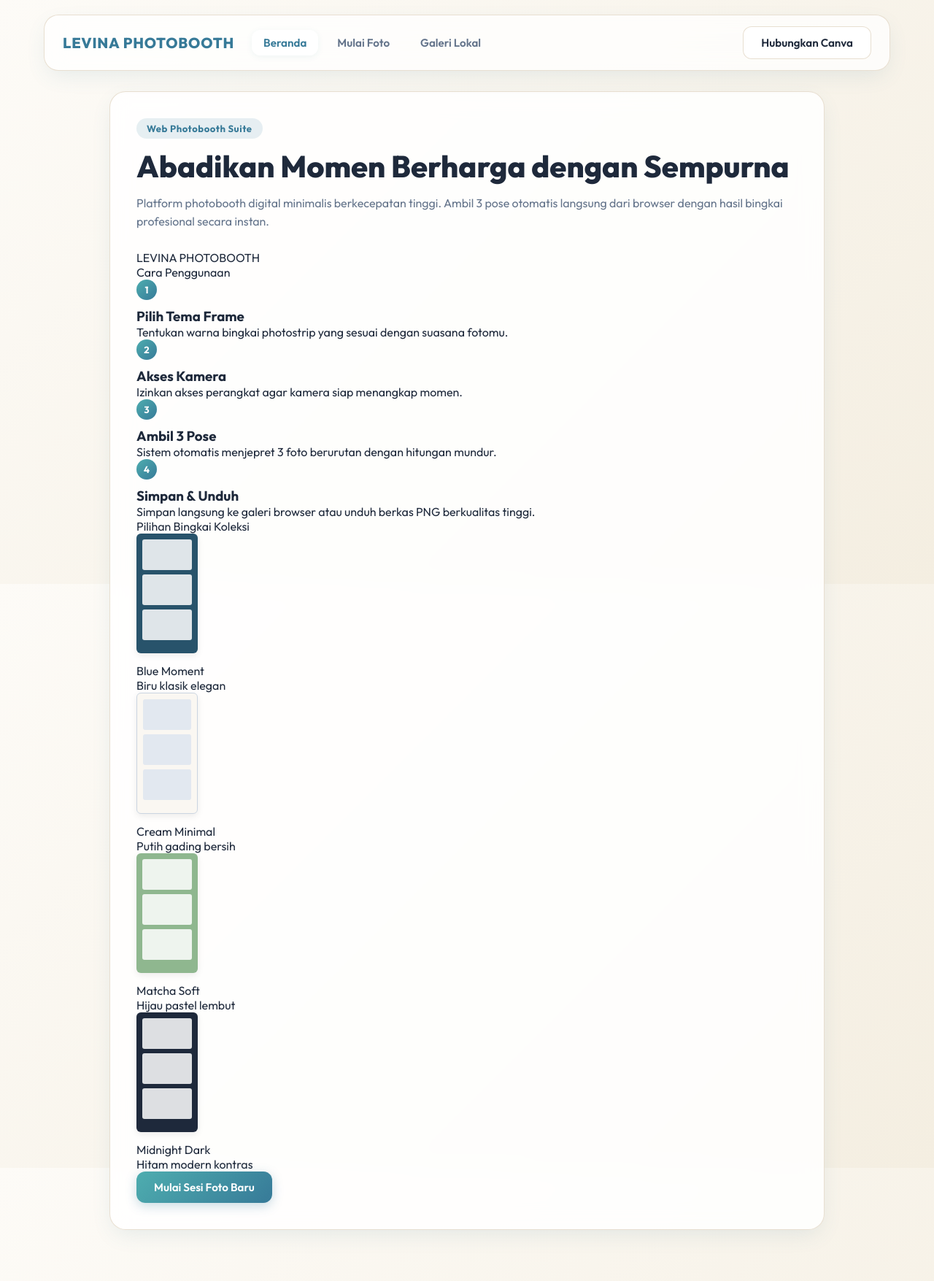
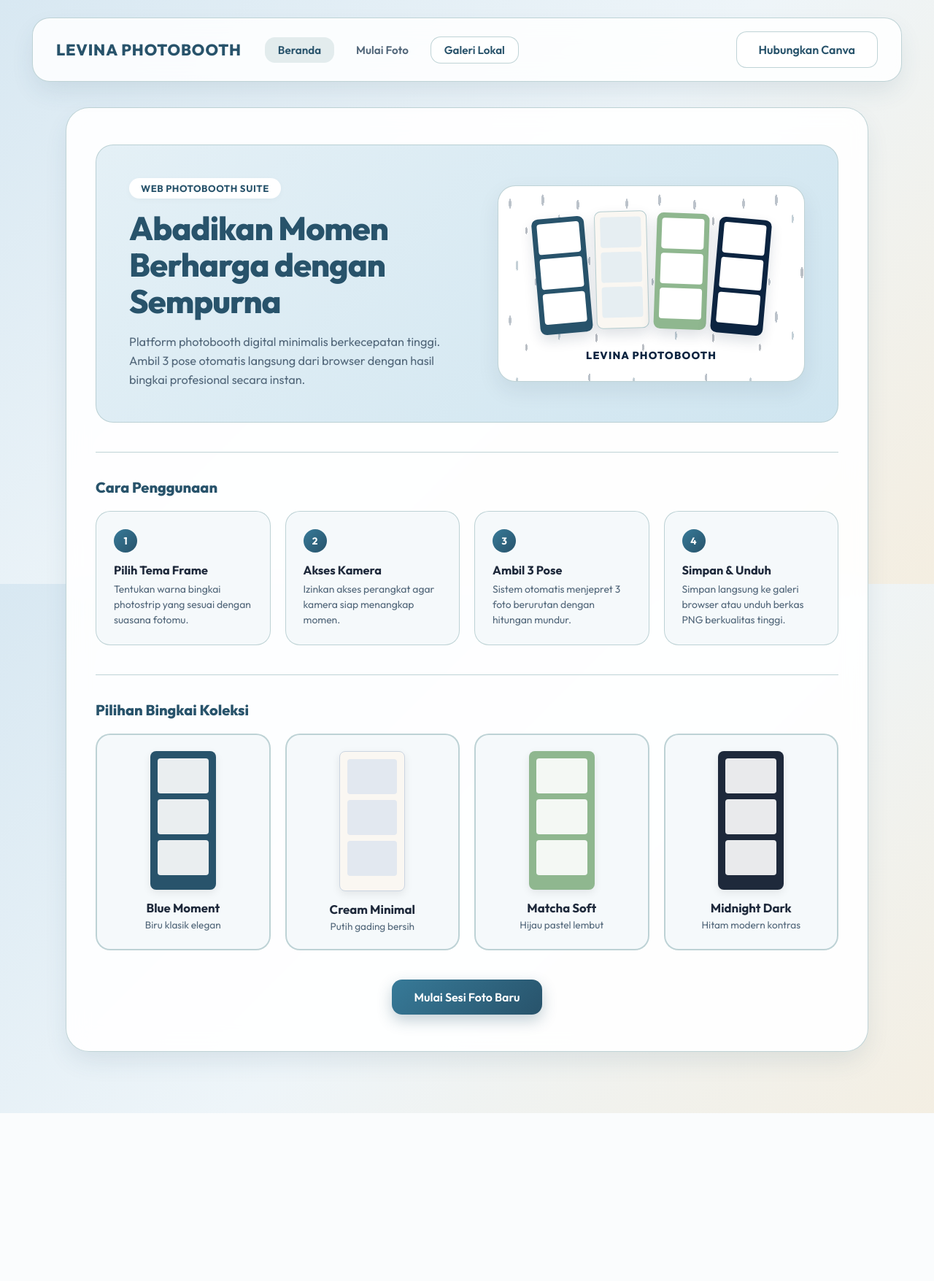
Before and after one commit to ShaffinaNurKamila/levina-photobooth, a PHP site: page / in a window 1280 px wide. Shown: the whole page at 73% size. After the commit the page ends 1525 px from the top, so only its background shows below. Run offline with PHP 8.4, Linux system fonts and the light colour scheme.

Commit message:
Update style.css

```diff
--- a/style.css
+++ b/style.css
@@ -1,13 +1,14 @@
 :root {
-    --bg-dark: linear-gradient(135deg, #fdfbf7 0%, #f4eee1 100%);
-    --panel-bg: rgba(255, 255, 255, 0.85);
-    --panel-border: rgba(230, 220, 205, 0.9);
+    --bg-main: linear-gradient(135deg, #d8e8f2 0%, #eef5f9 50%, #f4eee1 100%);
+    --panel-bg: rgba(255, 255, 255, 0.92);
+    --panel-border: rgba(180, 204, 207, 0.85);
     --text-main: #1e293b;
-    --text-muted: #64748b;
-    --primary-blue: #377A98;
-    --primary-gradient: linear-gradient(135deg, #4EADAF 0%, #377A98 100%);
-    --success: #10b981;
-    --glass-shadow: 0 10px 30px -5px rgba(55, 122, 152, 0.12);
+    --text-muted: #52677a;
+    --primary-blue: #28536B;
+    --secondary-blue: #377A98;
+    --primary-gradient: linear-gradient(135deg, #377A98 0%, #28536B 100%);
+    --card-bg: #f5f9fb;
+    --glass-shadow: 0 15px 35px -5px rgba(40, 83, 107, 0.12);
 }
 
 * {
@@ -16,13 +17,14 @@
     padding: 0;
 }
 
-html, body {
+html,
+body {
     font-family: 'Outfit', sans-serif;
-    background: var(--bg-dark);
+    background: var(--bg-main);
     color: var(--text-main);
     min-height: 100vh;
     overflow-x: hidden;
-    overflow-y: auto; /* Pastikan halaman selalu bisa di-scroll ke bawah */
+    overflow-y: auto;
     background-attachment: fixed;
 }
 
@@ -35,23 +37,23 @@ body {
     display: flex;
     flex-direction: column;
     min-height: 100vh;
-    padding: 20px;
-    max-width: 1200px;
+    padding: 24px;
+    max-width: 1240px;
     margin: 0 auto;
     width: 100%;
 }
 
-/* ================= HEADER & NAVIGASI ================= */
+/* Header Estetik */
 .app-header {
     display: flex;
     justify-content: space-between;
     align-items: center;
-    padding: 15px 25px;
-    margin-bottom: 28px;
-    background: rgba(255, 255, 255, 0.75);
+    padding: 18px 32px;
+    margin-bottom: 35px;
+    background: rgba(255, 255, 255, 0.85);
     backdrop-filter: blur(15px);
     border: 1px solid var(--panel-border);
-    border-radius: 20px;
+    border-radius: 24px;
     box-shadow: var(--glass-shadow);
     position: sticky;
     top: 15px;
@@ -61,17 +63,13 @@ body {
 .brand-group {
     display: flex;
     align-items: center;
-    gap: 24px;
+    gap: 32px;
 }
 
 .logo {
-    font-size: 1.25rem;
+    font-size: 1.35rem;
     font-weight: 800;
     color: var(--primary-blue);
-    display: flex;
-    align-items: center;
-    gap: 8px;
-    white-space: nowrap;
     cursor: pointer;
     letter-spacing: 0.04em;
 }
@@ -79,7 +77,7 @@ body {
 .app-nav {
     display: flex;
     align-items: center;
-    gap: 10px;
+    gap: 12px;
 }
 
 .nav-link {
@@ -87,49 +85,53 @@ body {
     text-decoration: none;
     font-weight: 600;
     font-size: 0.95rem;
-    padding: 8px 16px;
-    border-radius: 12px;
+    padding: 8px 18px;
+    border-radius: 14px;
     cursor: pointer;
     transition: all 0.2s ease;
 }
 
-.nav-link:hover, .nav-link.active {
+.nav-link:hover,
+.nav-link.active {
     color: var(--primary-blue);
-    background: rgba(255, 255, 255, 0.95);
-    box-shadow: 0 2px 8px rgba(55, 122, 152, 0.08);
+    background: rgba(180, 204, 207, 0.35);
 }
 
-.header-right {
-    display: flex;
-    align-items: center;
+#nav-gallery {
+    border: 1.5px solid var(--panel-border);
+    color: var(--primary-blue);
+    background: rgba(255, 255, 255, 0.7);
 }
 
-.user-badge {
-    font-size: 0.85rem;
-    font-weight: 700;
-    color: var(--primary-blue);
-    background: rgba(55, 122, 152, 0.12);
-    padding: 7px 14px;
-    border-radius: 20px;
+#nav-gallery:hover,
+#nav-gallery.active {
+    background: var(--primary-blue);
+    color: #ffffff;
+    border-color: var(--primary-blue);
 }
 
-/* ================= MAIN LAYOUT (FIX SCROLL) ================= */
+.nav-canva-btn {
+    padding: 8px 18px;
+    font-size: 0.88rem;
+}
+
+/* Main Layout */
 .app-main {
     flex: 1;
     display: flex;
     justify-content: center;
-    align-items: flex-start; /* Penting: agar konten panjang tidak terpotong di atas/bawah */
+    align-items: flex-start;
     width: 100%;
-    padding-bottom: 50px; /* Ruang ekstra di bawah agar scroll nyaman */
+    padding-bottom: 60px;
 }
 
 .screen {
     display: none;
     width: 100%;
-    max-width: 980px;
+    max-width: 1100px;
     flex-direction: column;
     align-items: center;
-    animation: fadeIn 0.25s ease;
+    animation: fadeIn 0.3s ease;
 }
 
 .screen.active {
@@ -137,63 +139,186 @@ body {
 }
 
 @keyframes fadeIn {
-    from { opacity: 0; transform: translateY(8px); }
-    to { opacity: 1; transform: translateY(0); }
+    from {
+        opacity: 0;
+        transform: translateY(10px);
+    }
+
+    to {
+        opacity: 1;
+        transform: translateY(0);
+    }
 }
 
-/* ================= PANELS ================= */
-.panel, .content-panel {
+.panel {
     background: var(--panel-bg);
     border: 1px solid var(--panel-border);
-    border-radius: 22px;
-    padding: 36px;
+    border-radius: 32px;
+    padding: 50px 40px;
     width: 100%;
     box-shadow: var(--glass-shadow);
     backdrop-filter: blur(15px);
 }
 
-/* ================= HERO SECTION ================= */
-.hero-box {
-    max-width: 660px;
-    margin: 0 auto;
-    text-align: center;
-    padding: 10px 0;
+/* Hero Banner */
+.hero-banner {
+    display: grid;
+    grid-template-columns: 1.05fr 0.95fr;
+    gap: 40px;
+    align-items: center;
+    background: linear-gradient(135deg, #e4f0f6 0%, #cfe5f0 100%);
+    border-radius: 24px;
+    padding: 45px;
+    margin-bottom: 40px;
+    border: 1px solid var(--panel-border);
 }
 
-.badge, .hero-badge {
-    background: rgba(55, 122, 152, 0.12);
+.hero-text-content {
+    text-align: left;
+}
+
+.badge {
+    background: #ffffff;
     color: var(--primary-blue);
-    padding: 6px 14px;
+    padding: 6px 16px;
     border-radius: 20px;
     font-size: 0.82rem;
     font-weight: 700;
     display: inline-block;
-    margin-bottom: 14px;
+    margin-bottom: 16px;
+    box-shadow: 0 2px 8px rgba(0, 0, 0, 0.03);
     letter-spacing: 0.04em;
+    text-transform: uppercase;
 }
 
 h1 {
-    font-size: 2.6rem;
+    font-size: 2.8rem;
     font-weight: 800;
-    margin-bottom: 14px;
-    color: var(--text-main);
-    line-height: 1.15;
+    margin-bottom: 16px;
+    color: var(--primary-blue);
+    line-height: 1.12;
+    letter-spacing: -0.02em;
 }
 
 h2 {
-    font-size: 1.75rem;
+    font-size: 1.85rem;
     font-weight: 800;
-    margin-bottom: 8px;
+    margin-bottom: 10px;
     color: var(--text-main);
 }
 
 .subtitle {
     color: var(--text-muted);
-    margin-bottom: 26px;
+    margin-bottom: 24px;
     line-height: 1.6;
-    font-size: 1rem;
+    font-size: 1.02rem;
 }
 
+.no-margin-bottom {
+    margin-bottom: 0;
+}
+
+/* Card Putih dengan Hiasan Droplets/Hujan Biru Tua & Multi Frame */
+.hero-visual-card {
+    position: relative;
+    overflow: hidden;
+    background: #ffffff;
+    border-radius: 24px;
+    padding: 32px 20px 26px 20px;
+    text-align: center;
+    box-shadow: 0 12px 30px rgba(12, 36, 64, 0.08);
+    border: 1px solid var(--panel-border);
+}
+
+.rain-droplets-layer {
+    position: absolute;
+    inset: 0;
+    pointer-events: none;
+    z-index: 0;
+    opacity: 0.28;
+    background-image:
+        radial-gradient(1.8px 7px at 10% 15%, #0c2440 95%, transparent 100%),
+        radial-gradient(1.5px 5px at 24% 38%, #07172b 95%, transparent 100%),
+        radial-gradient(2px 8px at 38% 12%, #0c2440 95%, transparent 100%),
+        radial-gradient(1.5px 6px at 52% 28%, #28536b 95%, transparent 100%),
+        radial-gradient(2px 7px at 68% 16%, #0c2440 95%, transparent 100%),
+        radial-gradient(1.6px 6px at 84% 30%, #07172b 95%, transparent 100%),
+        radial-gradient(1.8px 7px at 16% 68%, #28536b 95%, transparent 100%),
+        radial-gradient(1.5px 5px at 32% 82%, #0c2440 95%, transparent 100%),
+        radial-gradient(2px 8px at 60% 74%, #07172b 95%, transparent 100%),
+        radial-gradient(1.6px 6px at 78% 64%, #0c2440 95%, transparent 100%),
+        radial-gradient(1.8px 6px at 92% 80%, #28536b 95%, transparent 100%);
+    background-size: 160px 160px;
+}
+
+.hero-multi-frames {
+    position: relative;
+    z-index: 1;
+    display: flex;
+    justify-content: center;
+    align-items: center;
+    gap: 10px;
+    padding: 6px 4px;
+}
+
+.hero-mockup-strip {
+    width: 72px;
+    padding: 7px 7px 14px 7px;
+    border-radius: 9px;
+    display: flex;
+    flex-direction: column;
+    gap: 6px;
+    box-shadow: 0 8px 18px rgba(12, 36, 64, 0.14);
+    transition: transform 0.25s ease;
+}
+
+.hero-mockup-strip:hover {
+    transform: translateY(-6px) scale(1.04) !important;
+}
+
+.hero-mockup-strip.frame-blue {
+    background: #28536B;
+    transform: rotate(-5deg) translateY(4px);
+}
+
+.hero-mockup-strip.frame-cream {
+    background: #FAF7F2;
+    border: 1.5px solid #B4CCCF;
+    transform: rotate(-1.5deg) translateY(-4px);
+}
+
+.hero-mockup-strip.frame-matcha {
+    background: #8FB78F;
+    transform: rotate(2deg) translateY(-2px);
+}
+
+.hero-mockup-strip.frame-midnight {
+    background: #0C2440;
+    transform: rotate(5deg) translateY(5px);
+}
+
+.hero-mockup-slot {
+    width: 100%;
+    height: 42px;
+    background: #ffffff;
+    border-radius: 4px;
+}
+
+.frame-cream .hero-mockup-slot {
+    background: #e6eef2;
+}
+
+.hero-card-caption {
+    position: relative;
+    z-index: 1;
+    margin-top: 18px;
+    font-weight: 800;
+    font-size: 0.9rem;
+    color: #0C2440;
+    letter-spacing: 0.08em;
+}
+
+/* Buttons */
 .btn-group {
     display: flex;
     gap: 12px;
@@ -201,19 +326,17 @@ h2 {
     flex-wrap: wrap;
 }
 
-/* ================= BUTTONS ================= */
 .btn {
     border: none;
-    border-radius: 12px;
-    padding: 12px 24px;
-    font-size: 0.95rem;
+    border-radius: 14px;
+    padding: 14px 30px;
+    font-size: 1rem;
     font-weight: 600;
     font-family: 'Outfit', sans-serif;
     cursor: pointer;
     display: inline-flex;
     align-items: center;
     justify-content: center;
-    gap: 8px;
     text-decoration: none;
     transition: all 0.2s ease;
 }
@@ -221,169 +344,181 @@ h2 {
 .btn:disabled {
     opacity: 0.45;
     cursor: not-allowed;
-    transform: none !important;
 }
 
 .primary-btn {
     background: var(--primary-gradient);
     color: #ffffff;
-    box-shadow: 0 4px 15px rgba(55, 122, 152, 0.28);
+    box-shadow: 0 8px 20px rgba(40, 83, 107, 0.28);
 }
 
 .primary-btn:hover:not(:disabled) {
     transform: translateY(-2px);
-    box-shadow: 0 6px 20px rgba(55, 122, 152, 0.38);
+    box-shadow: 0 10px 25px rgba(40, 83, 107, 0.38);
 }
 
 .outline-btn {
-    background: rgba(255, 255, 255, 0.85);
+    background: #ffffff;
     border: 1.5px solid var(--panel-border);
-    color: var(--text-main);
+    color: var(--primary-blue);
 }
 
 .outline-btn:hover:not(:disabled) {
-    background: #ffffff;
+    background: #f0f6fa;
     border-color: var(--primary-blue);
-    color: var(--primary-blue);
     transform: translateY(-2px);
 }
 
-/* ================= TUTORIAL SECTION ================= */
-.tutorial-section {
-    margin-top: 38px;
-    padding-top: 28px;
+/* Section Layouts */
+.section-block {
+    margin-top: 40px;
+    padding-top: 35px;
     border-top: 1px solid var(--panel-border);
     text-align: left;
 }
 
-.tutorial-title {
-    font-size: 1.1rem;
-    font-weight: 700;
+.section-heading {
+    font-size: 1.25rem;
+    font-weight: 800;
     color: var(--primary-blue);
-    margin-bottom: 18px;
-    text-align: center;
+    margin-bottom: 20px;
 }
 
-.tutorial-grid {
+/* Feature Cards */
+.feature-grid {
     display: grid;
-    grid-template-columns: repeat(auto-fit, minmax(190px, 1fr));
-    gap: 16px;
+    grid-template-columns: repeat(auto-fit, minmax(210px, 1fr));
+    gap: 20px;
 }
 
-.tutorial-card {
-    background: rgba(255, 255, 255, 0.7);
+.feature-card {
+    background: var(--card-bg);
     border: 1px solid var(--panel-border);
-    border-radius: 16px;
-    padding: 18px;
+    border-radius: 20px;
+    padding: 24px;
     transition: transform 0.2s ease;
 }
 
-.tutorial-card:hover {
-    transform: translateY(-2px);
+.feature-card:hover {
+    transform: translateY(-3px);
     background: #ffffff;
+    box-shadow: 0 8px 20px rgba(0, 0, 0, 0.03);
 }
 
 .step-number {
     display: inline-flex;
     align-items: center;
     justify-content: center;
-    width: 28px;
-    height: 28px;
+    width: 32px;
+    height: 32px;
     background: var(--primary-gradient);
     color: #ffffff;
-    font-size: 0.82rem;
+    font-size: 0.85rem;
     font-weight: 700;
     border-radius: 50%;
-    margin-bottom: 10px;
+    margin-bottom: 14px;
 }
 
-.tutorial-card h3 {
-    font-size: 0.98rem;
+.feature-card h3 {
+    font-size: 1.02rem;
     font-weight: 700;
     color: var(--text-main);
     margin-bottom: 6px;
 }
 
-.tutorial-card p {
-    font-size: 0.85rem;
+.feature-card p {
+    font-size: 0.87rem;
     color: var(--text-muted);
-    line-height: 1.45;
+    line-height: 1.5;
 }
 
-/* ================= TEMPLATE PICKER ================= */
+/* Collections & Template Grid */
+.collection-grid,
 .template-grid {
     display: grid;
-    grid-template-columns: repeat(auto-fit, minmax(190px, 1fr));
-    gap: 18px;
+    grid-template-columns: repeat(auto-fit, minmax(220px, 1fr));
+    gap: 20px;
+    margin-top: 20px;
     margin-bottom: 30px;
 }
 
+.collection-card,
 .template-card {
-    background: rgba(255, 255, 255, 0.65);
+    background: var(--card-bg);
     border: 2px solid var(--panel-border);
-    border-radius: 16px;
-    padding: 20px;
+    border-radius: 20px;
+    padding: 22px;
     cursor: pointer;
     transition: all 0.2s ease;
     display: flex;
     flex-direction: column;
     align-items: center;
+    text-align: center;
 }
 
+.collection-card:hover,
 .template-card:hover {
-    border-color: #4EADAF;
+    border-color: var(--primary-blue);
     background: #ffffff;
+    transform: translateY(-3px);
+    box-shadow: 0 10px 25px rgba(0, 0, 0, 0.05);
 }
 
 .template-card.selected {
     border-color: var(--primary-blue);
     background: #ffffff;
-    box-shadow: 0 8px 20px rgba(55, 122, 152, 0.15);
+    box-shadow: 0 10px 25px rgba(40, 83, 107, 0.16);
 }
 
 .strip-mockup {
-    width: 84px;
-    padding: 8px 8px 18px 8px;
-    border-radius: 6px;
+    width: 90px;
+    padding: 10px 10px 20px 10px;
+    border-radius: 8px;
     display: flex;
     flex-direction: column;
-    gap: 6px;
+    gap: 8px;
     margin-bottom: 14px;
-    box-shadow: 0 3px 10px rgba(0, 0, 0, 0.08);
+    box-shadow: 0 4px 12px rgba(0, 0, 0, 0.08);
 }
 
 .strip-slot {
     width: 100%;
-    height: 42px;
-    background: rgba(255, 255, 255, 0.85);
-    border-radius: 3px;
+    height: 48px;
+    background: rgba(255, 255, 255, 0.9);
+    border-radius: 4px;
 }
 
-.template-name {
+.card-title {
     font-weight: 700;
-    font-size: 1rem;
+    font-size: 1.05rem;
     color: var(--text-main);
 }
 
-.template-desc {
-    font-size: 0.82rem;
+.card-desc {
+    font-size: 0.85rem;
     color: var(--text-muted);
     margin-top: 4px;
 }
 
-/* ================= CAMERA & LIVE STRIP ================= */
+.bottom-cta {
+    margin-top: 40px;
+    text-align: center;
+}
+
+/* Camera Layout */
 .camera-layout {
     display: flex;
-    gap: 24px;
+    gap: 30px;
     align-items: flex-start;
     justify-content: center;
     flex-wrap: wrap;
+    margin-top: 20px;
 }
 
 .camera-main {
     flex: 1;
-    min-width: 300px;
-    max-width: 580px;
+    min-width: 320px;
+    max-width: 600px;
 }
 
 .camera-wrapper {
```
Also changed, not shown: other parts of style.css (+59 -42 lines).
